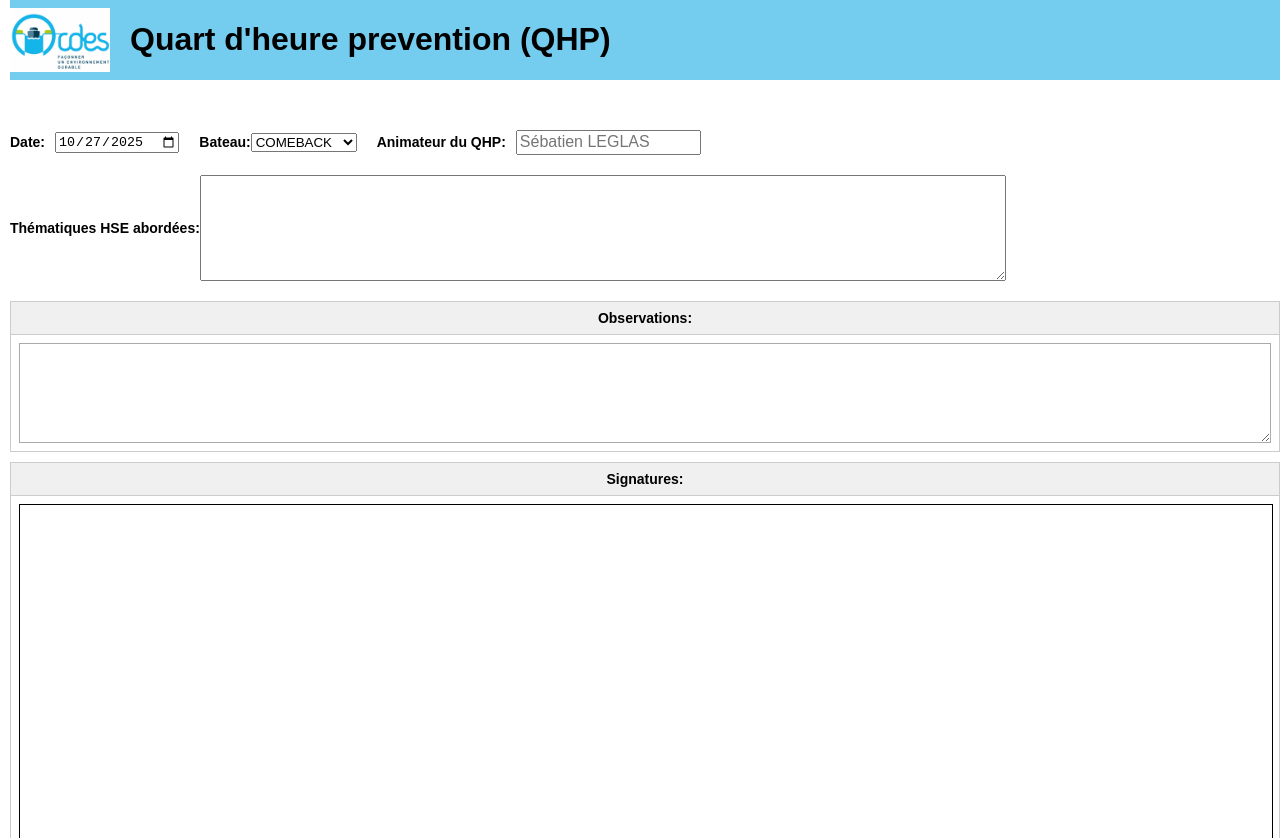
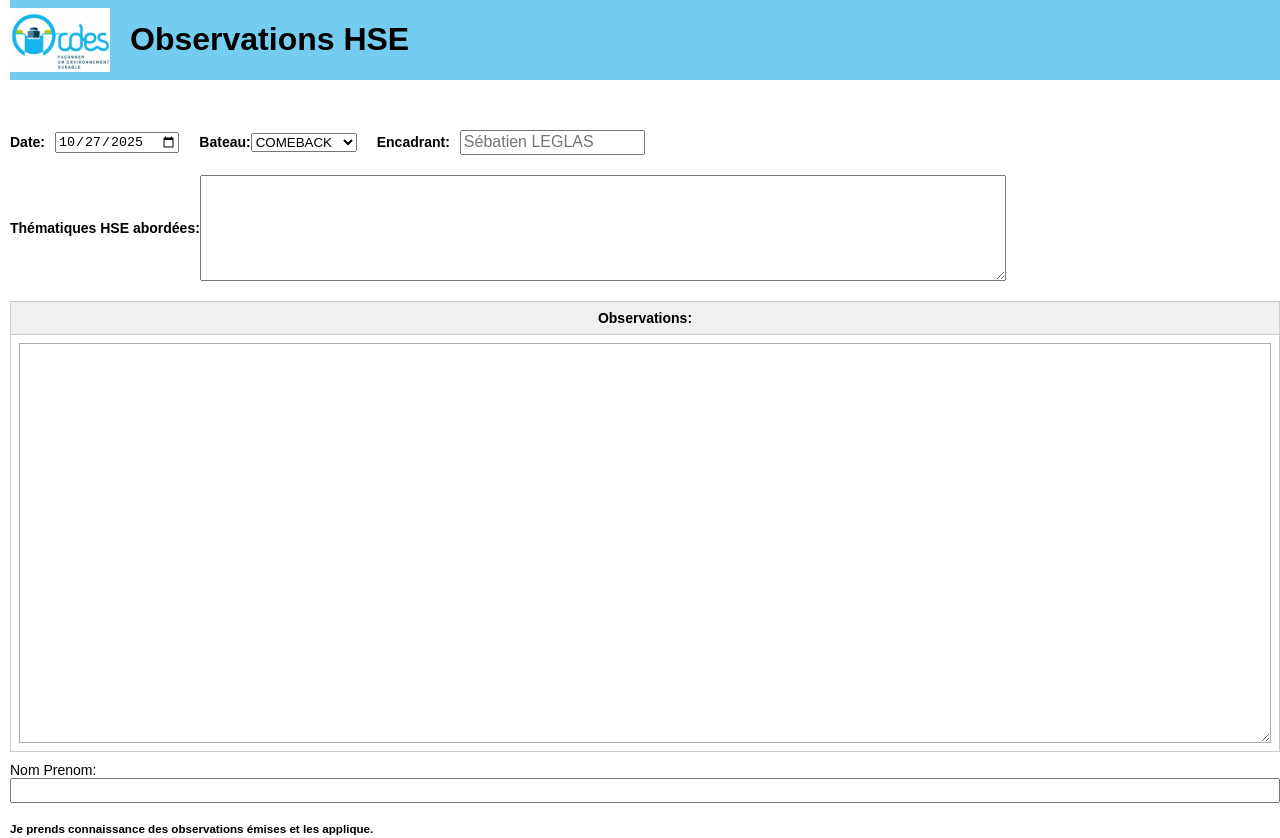
Before and after one commit to OutilsHSE/QHPMariniers, a plain HTML site: page index.html in a window 1280 px wide. Shown: the top 838 px of the page. Drawn offline with Linux system fonts and the light colour scheme.

Commit message:
modif rapide

```diff
--- a/index.html
+++ b/index.html
@@ -5,7 +5,7 @@
     <meta charset="UTF-8">
     <meta name="viewport" content="width=device-width, initial-scale=1.0">
     <script src="https://cdnjs.cloudflare.com/ajax/libs/html2pdf.js/0.10.1/html2pdf.bundle.min.js"></script>
-    <title>Quart d'heure prevention (QHP)</title>
+    <title>Observations HSE</title>
     <style>
         body {
             font-family: Arial, sans-serif;
@@ -179,6 +179,7 @@
 
         .input-bilan {
             width: 100%;
+            min-height: 400px;
             resize: vertical;
             box-sizing: border-box;
             border: 1px solid #aaa;
@@ -315,7 +316,7 @@
 <body>
     <div class="container">
         <img class="logo" src="CDES_Logo.png" alt="">
-        <h1> Quart d'heure prevention (QHP)</h1>
+        <h1> Observations HSE</h1>
     </div>
     <div class="top-fields">
         <label>Date:<input type="date" id="visite-date" value=""></label>
@@ -332,7 +333,7 @@
             <option>LE QUATAR</option>
             </select>
         </label>
-        <label>Animateur du QHP:<input type="text" id="chantier" placeholder="Sébatien LEGLAS"></label>
+        <label>Encadrant:<input type="text" id="chantier" placeholder="Sébatien LEGLAS"></label>
         <label>Thématiques HSE abordées: <textarea class="theme" type="text"></textarea></label>
     </div>
         <table class="aligned-table">
@@ -345,7 +346,8 @@
             </td>
         </tr>
     </table>
-
+    <label>Nom Prenom:<input type="text" id="nom-prenom"></label><br>
+    <div> <h5>Je prends connaissance des observations émises et les applique.</h5></div>
         <table class="aligned-table">
         <th>Signatures: </th>
         <tr>
```
